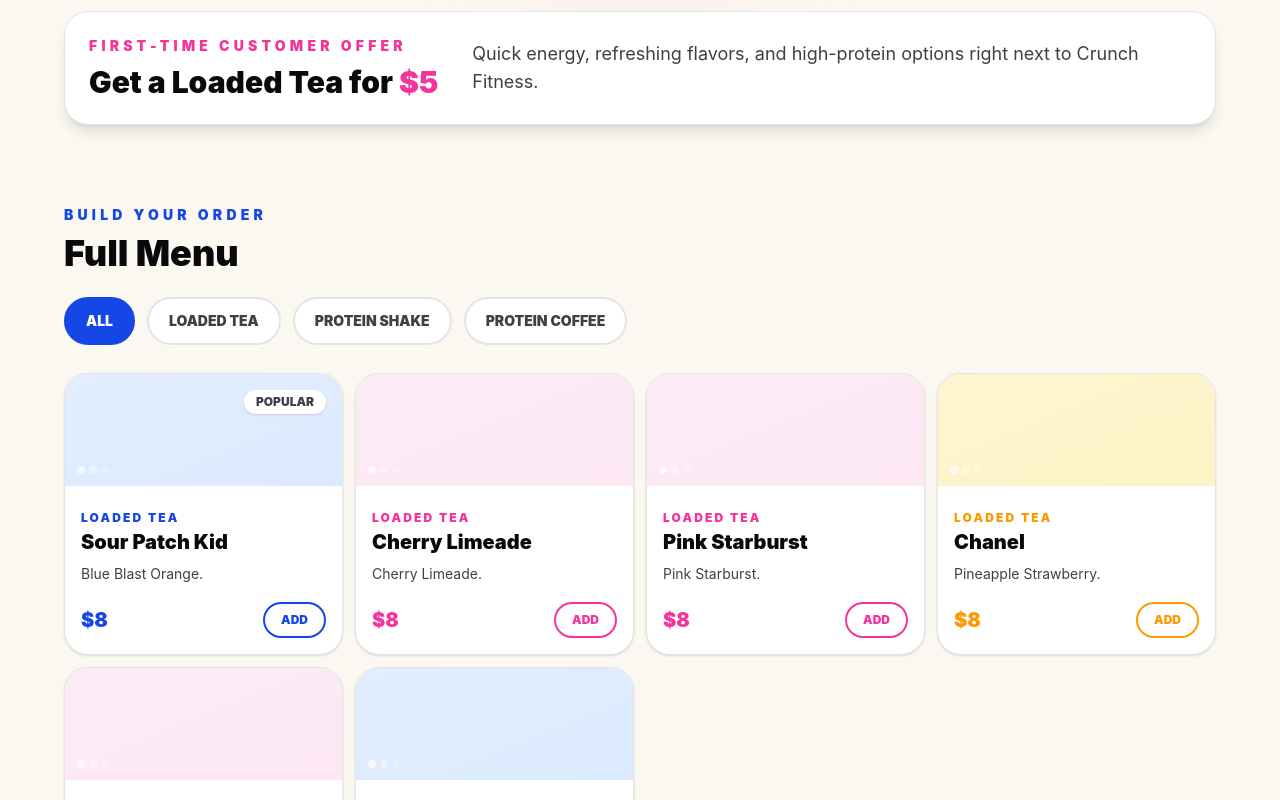
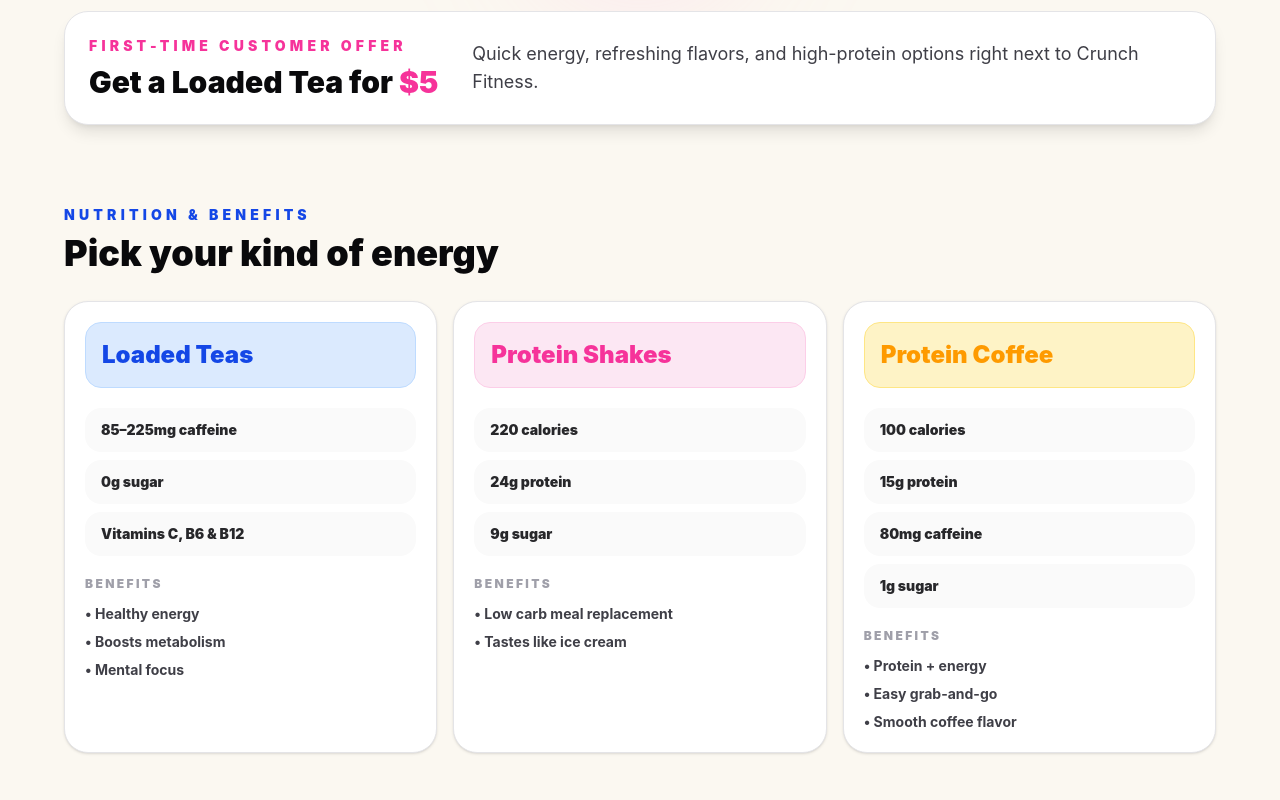
Before and after one commit to ramthwstudio/ba-energy-vault-demo, a React (Vite) app: page / in a window 1280 px wide. Shown: the part 920-1720 px from the top of the page. Built offline with nearby package versions, Linux system fonts and the light colour scheme.

Commit message:
Add demo order confirmation

```diff
--- a/src/App.jsx
+++ b/src/App.jsx
@@ -47,6 +47,26 @@ const menuItems = [
 
 const categories = ["All", "Loaded Tea", "Protein Shake", "Protein Coffee"]
 const pickupTimes = ["ASAP", "30 min", "45 min", "1 hr"]
+const drinkBenefits = [
+  {
+    title: "Loaded Teas",
+    accent: "blue",
+    stats: ["85–225mg caffeine", "0g sugar", "Vitamins C, B6 & B12"],
+    benefits: ["Healthy energy", "Boosts metabolism", "Mental focus"],
+  },
+  {
+    title: "Protein Shakes",
+    accent: "pink",
+    stats: ["220 calories", "24g protein", "9g sugar"],
+    benefits: ["Low carb meal replacement", "Tastes like ice cream"],
+  },
+  {
+    title: "Protein Coffee",
+    accent: "yellow",
+    stats: ["100 calories", "15g protein", "80mg caffeine", "1g sugar"],
+    benefits: ["Protein + energy", "Easy grab-and-go", "Smooth coffee flavor"],
+  },
+]
 
 function getAccent(item) {
   if (item.accent === "pink") {
@@ -251,6 +271,63 @@ const canSubmit =
           <p className="text-base text-zinc-700 md:text-lg">
             Quick energy, refreshing flavors, and high-protein options right next to Crunch Fitness.
           </p>
+        </div>
+      </section>
+
+      <section className="px-4 py-14 md:px-6 md:py-20">
+        <div className="mx-auto max-w-6xl">
+          <p className="text-xs font-black uppercase tracking-[0.25em] text-blue-700 md:text-sm md:tracking-[0.3em]">
+            Nutrition & Benefits
+          </p>
+
+          <h2 className="mt-2 text-3xl font-black md:text-4xl">
+            Pick your kind of energy
+          </h2>
+
+          <div className="mt-7 grid gap-4 md:grid-cols-3">
+            {drinkBenefits.map((drink) => {
+              const color =
+                drink.accent === "pink"
+                  ? "text-pink-500 bg-pink-100 border-pink-200"
+                  : drink.accent === "yellow"
+                  ? "text-amber-500 bg-amber-100 border-amber-200"
+                  : "text-blue-700 bg-blue-100 border-blue-200"
+
+              return (
+                <div
+                  key={drink.title}
+                  className="rounded-3xl border border-zinc-200 bg-white p-5 shadow-sm"
+                >
+                  <div className={`rounded-2xl border p-4 ${color}`}>
+                    <h3 className="text-2xl font-black">{drink.title}</h3>
+                  </div>
+
+                  <div className="mt-5 grid gap-2">
+                    {drink.stats.map((stat) => (
+                      <div
+                        key={stat}
+                        className="rounded-2xl bg-zinc-50 px-4 py-3 text-sm font-black text-zinc-800"
+                      >
+                        {stat}
+                      </div>
+                    ))}
+                  </div>
+
+                  <div className="mt-5">
+                    <p className="text-xs font-black uppercase tracking-[0.2em] text-zinc-400">
+                      Benefits
+                    </p>
+
+                    <ul className="mt-3 grid gap-2 text-sm font-bold text-zinc-700">
+                      {drink.benefits.map((benefit) => (
+                        <li key={benefit}>• {benefit}</li>
+                      ))}
+                    </ul>
+                  </div>
+                </div>
+              )
+            })}
+          </div>
         </div>
       </section>
 
```
